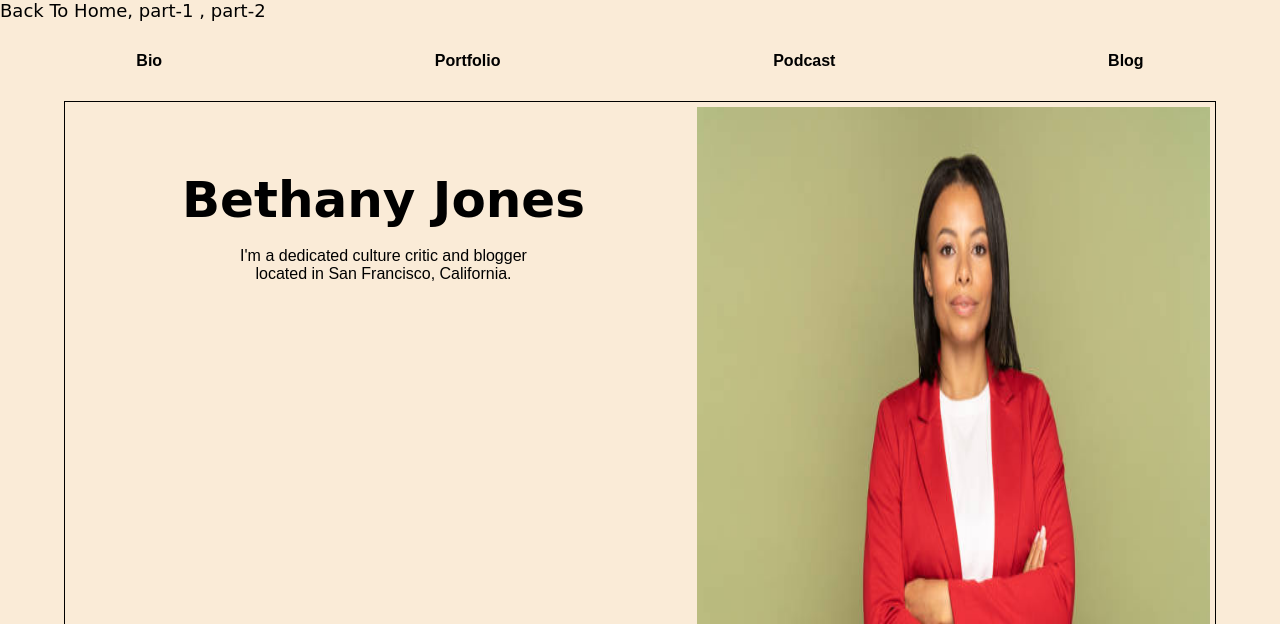
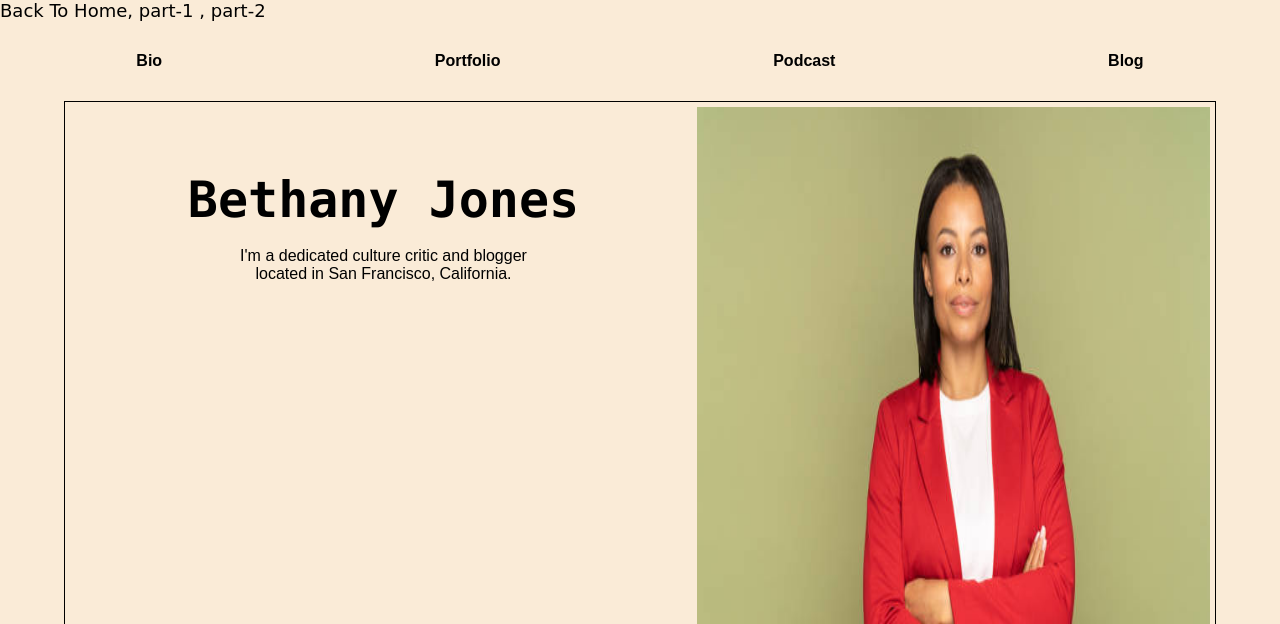
Before and after one commit to Zobia-hub/css-4-, a plain HTML site: page index1.html in a window 1280 px wide. Shown: the top 624 px of the page. Drawn offline with Linux system fonts and the light colour scheme.

Commit message:
Update index1.html

```diff
--- a/index1.html
+++ b/index1.html
@@ -27,7 +27,7 @@
       <div class="container">
         <div class="lefts">
           <div class="top1">
-            <h1 style="font-family: cursive;">Bethany Jones</h1>
+            <h1 style="font-family: lucida console;">Bethany Jones</h1>
             <br>
             <p>I'm a dedicated culture critic and blogger <br>
                 located in San Francisco, California.</p>
```
